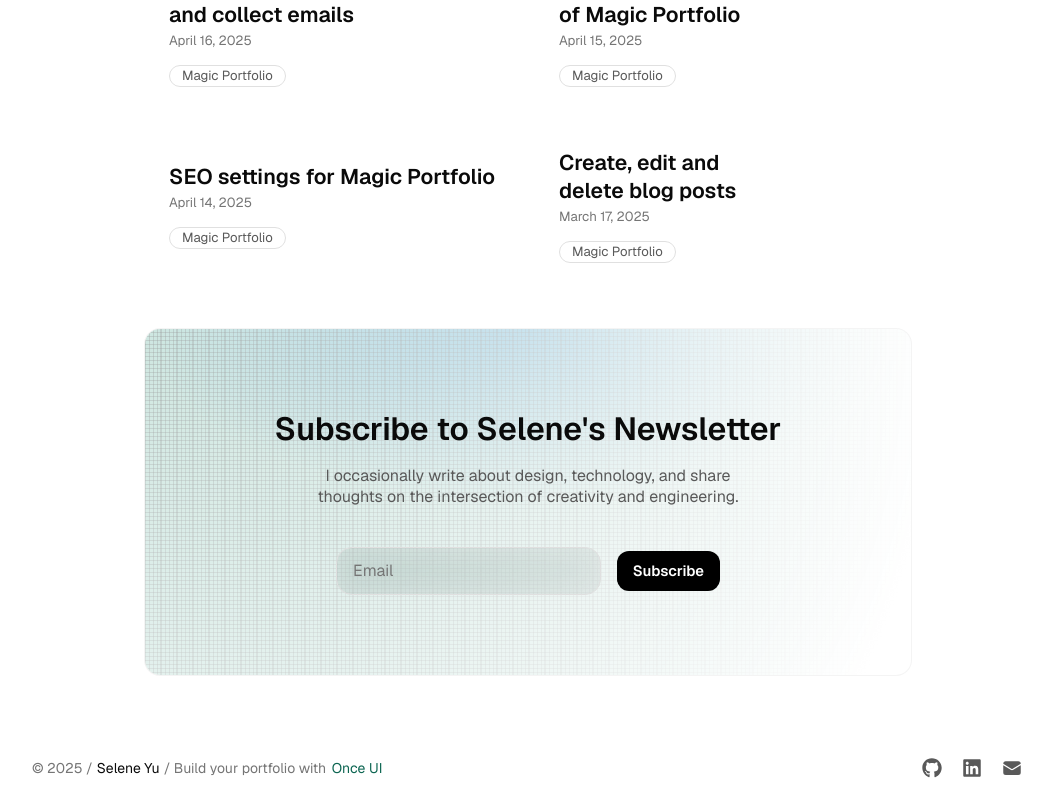
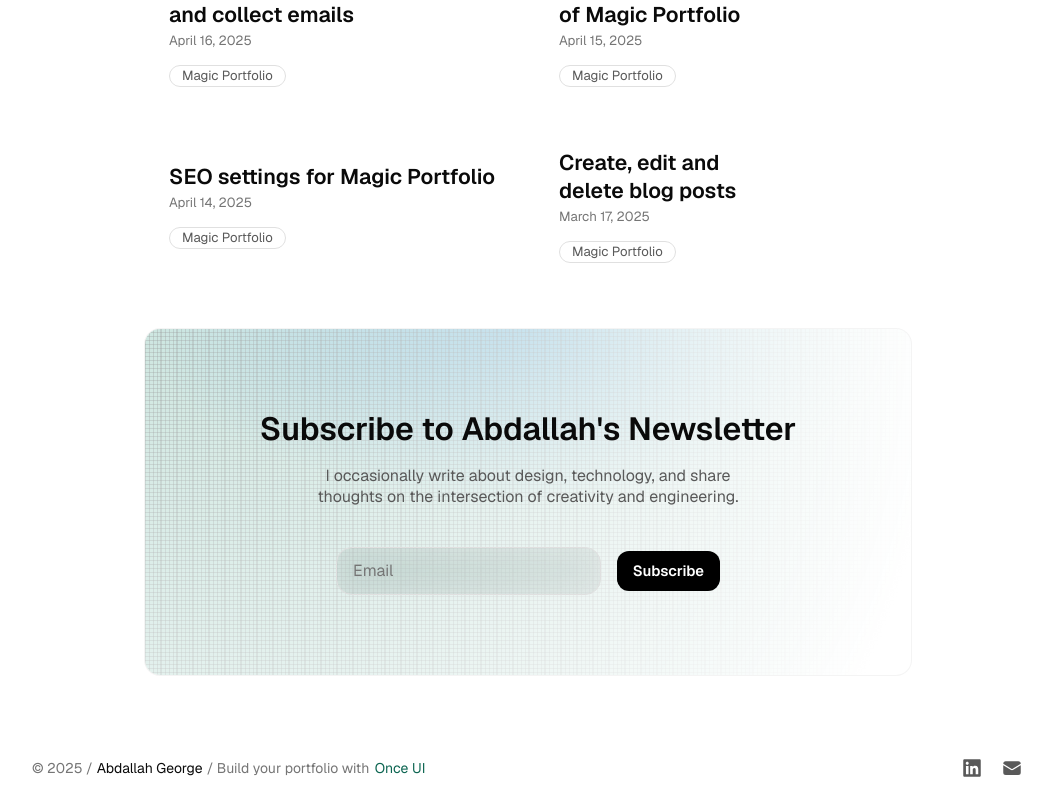
Before and after one commit to MinaaMedhatt/abdallah-portfolio, a Next.js app: page /blog in a window 1280 px wide. Shown: the part 1537-2333 px from the top of the page, without its empty margins (112-1164 px from the left). Built offline with nearby package versions, Linux system fonts and the light colour scheme.

Commit message:
Update About page

```diff
--- a/src/app/resources/content.js
+++ b/src/app/resources/content.js
@@ -1,16 +1,16 @@
 import { Logo } from "@/once-ui/components";
 
 const person = {
-  firstName: "Selene",
-  lastName: "Yu",
+  firstName: "Abdallah",
+  lastName: "George",
   get name() {
     return `${this.firstName} ${this.lastName}`;
   },
   role: "Design Engineer",
-  avatar: "/images/avatar.jpg",
+  avatar: "/images/profile-pic2.png",
   email: "example@gmail.com",
   location: "Asia/Jakarta", // Expecting the IANA time zone identifier, e.g., 'Europe/Vienna'
-  languages: ["English", "Bahasa"], // optional: Leave the array empty if you don't want to display languages
+  languages: ["English", "Arabic"], // optional: Leave the array empty if you don't want to display languages
 };
 
 const newsletter = {
@@ -28,14 +28,14 @@ const social = [
   // Links are automatically displayed.
   // Import new icons in /once-ui/icons.ts
   {
-    name: "GitHub",
-    icon: "github",
-    link: "https://github.com/once-ui-system/nextjs-starter",
+    name: "UpWork",
+    icon: "upwork",
+    link: "https://www.upwork.com/freelancers/~012a1427a7a3c7ae56",
   },
   {
     name: "LinkedIn",
     icon: "linkedin",
-    link: "https://www.linkedin.com/company/once-ui/",
+    link: "https://www.linkedin.com/in/abdallah-george/",
   },
   {
     name: "X",
```
